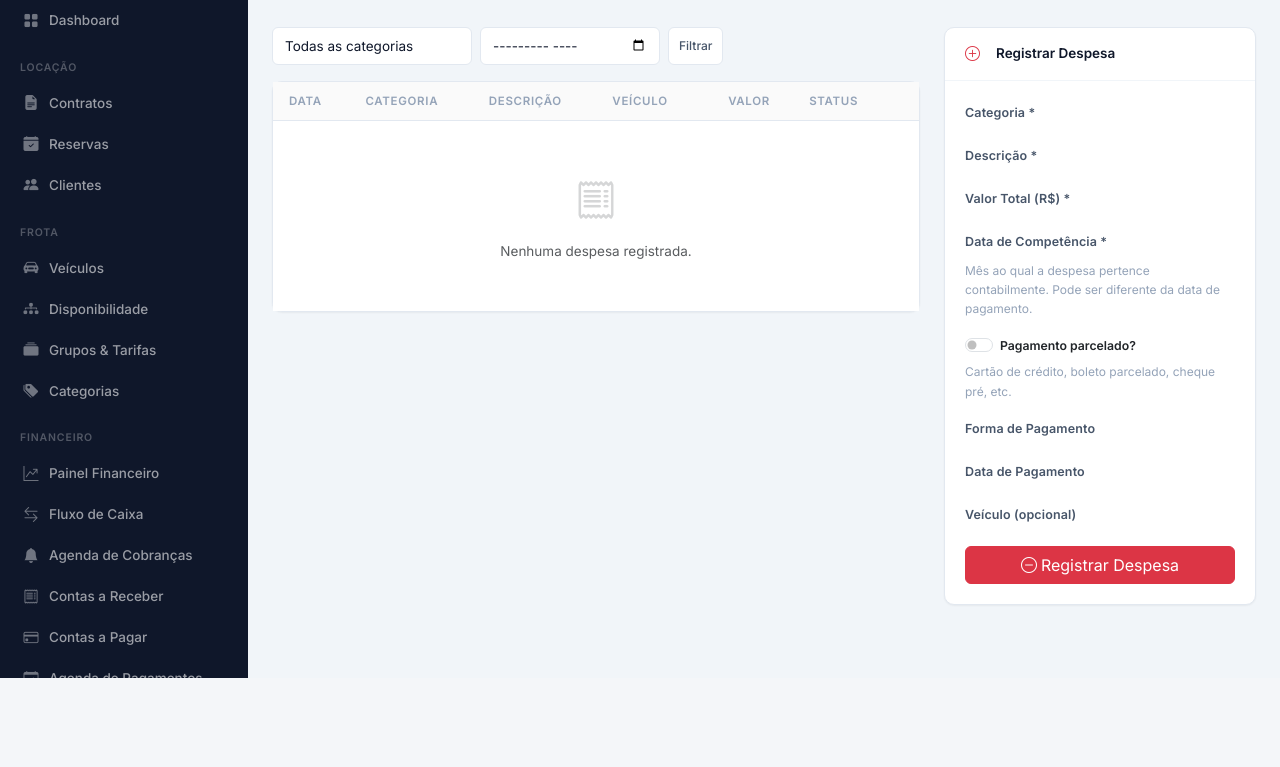
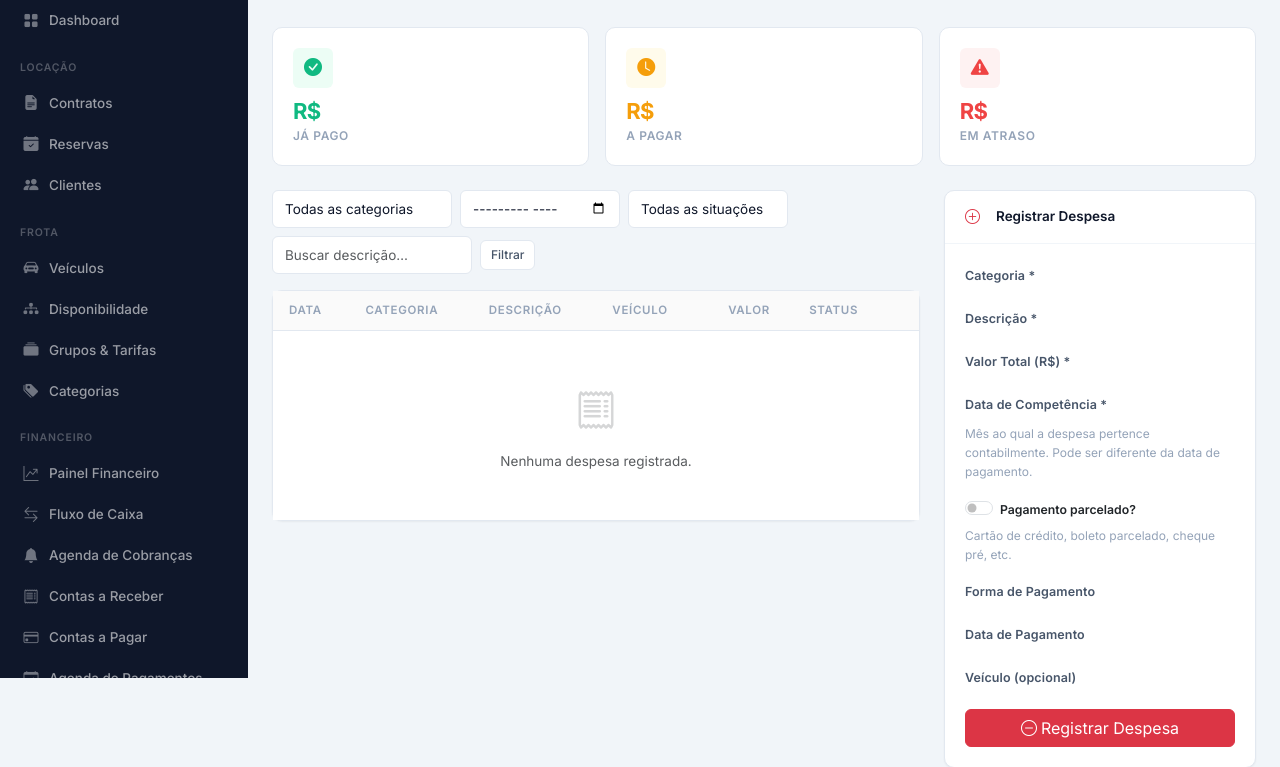
Before and after one commit to leandrolopes100/alugafacil, a Django app: template templates/financeiro/despesas.html in a window 1280 px wide. Shown: the part 122-889 px from the top of the page. Before the commit the page ends 800 px from the top, so only its background shows below. Run offline with Django 5.2, Linux system fonts and the light colour scheme; the template is opened without the code that fills it, so the values that code supplies are empty.

Commit message:
feat: 7 melhorias na listagem de despesas operacionais
1. KPI cards (Ja pago / A pagar / Em atraso) calculados sobre a lista filtrada.
2. Filtro de situacao (pendente / em atraso / quitado) usando Exists annotation.
3. Busca textual por descricao (icontains).
4. Linha em amarelo (table-warning) para despesas com parcelas em atraso.
5. Status consistente: badge verde "Pago" para simples quitadas; badge vermelho
   "Em atraso" + contador parcelas para parceladas; elimina icone ✓ isolado.
6. Forma de pagamento exibida como badge inline na celula de descricao.
7. Botao de acao unificado (bi-eye) para todos os tipos de despesa.

Co-Authored-By: Claude Sonnet 4.6 <noreply@anthropic.com>

```diff
--- a/templates/financeiro/despesas.html
+++ b/templates/financeiro/despesas.html
@@ -17,22 +17,62 @@
   </a>
 </div>
 
+<!-- KPIs -->
+<div class="row g-3 mb-4">
+  <div class="col-sm-4">
+    <div class="kpi-card">
+      <div class="kpi-icon" style="background:var(--success-bg); color:var(--success)">
+        <i class="bi bi-check-circle-fill"></i>
+      </div>
+      <div class="kpi-value" style="font-size:22px; color:var(--success)">R$ {{ kpi_pago|floatformat:2 }}</div>
+      <div class="kpi-label">Já pago</div>
+    </div>
+  </div>
+  <div class="col-sm-4">
+    <div class="kpi-card">
+      <div class="kpi-icon" style="background:var(--warning-bg); color:var(--warning)">
+        <i class="bi bi-clock-fill"></i>
+      </div>
+      <div class="kpi-value" style="font-size:22px; color:var(--warning)">R$ {{ kpi_pendente|floatformat:2 }}</div>
+      <div class="kpi-label">A pagar</div>
+    </div>
+  </div>
+  <div class="col-sm-4">
+    <div class="kpi-card">
+      <div class="kpi-icon" style="background:var(--danger-bg); color:var(--danger)">
+        <i class="bi bi-exclamation-triangle-fill"></i>
+      </div>
+      <div class="kpi-value" style="font-size:22px; color:var(--danger)">R$ {{ kpi_em_atraso|floatformat:2 }}</div>
+      <div class="kpi-label">Em atraso</div>
+    </div>
+  </div>
+</div>
+
 <div class="row g-4">
 
   <!-- Tabela de despesas -->
   <div class="col-lg-8">
     <!-- Filtros -->
-    <form method="get" class="d-flex gap-2 mb-3">
-      <select name="categoria" class="form-select form-select-sm" style="max-width:200px">
+    <form method="get" class="d-flex flex-wrap gap-2 mb-3 align-items-center">
+      <select name="categoria" class="form-select form-select-sm" style="max-width:180px">
         <option value="">Todas as categorias</option>
         {% for valor, rotulo in categorias %}
         <option value="{{ valor }}" {% if request.GET.categoria == valor %}selected{% endif %}>{{ rotulo }}</option>
         {% endfor %}
       </select>
-      <input type="month" name="mes" class="form-control form-control-sm" style="max-width:180px"
+      <input type="month" name="mes" class="form-control form-control-sm" style="max-width:160px"
              value="{{ mes_filtro }}">
+      <select name="situacao" class="form-select form-select-sm" style="max-width:160px">
+        <option value="">Todas as situações</option>
+        <option value="pendente"   {% if situacao_filtro == 'pendente'   %}selected{% endif %}>Pendente</option>
+        <option value="em_atraso"  {% if situacao_filtro == 'em_atraso'  %}selected{% endif %}>Em atraso</option>
+        <option value="quitado"    {% if situacao_filtro == 'quitado'    %}selected{% endif %}>Quitado / Pago</option>
+      </select>
+      <input type="text" name="busca" value="{{ busca }}"
+             class="form-control form-control-sm" style="max-width:200px"
+             placeholder="Buscar descrição…">
       <button type="submit" class="btn btn-sm btn-outline-secondary">Filtrar</button>
-      {% if request.GET.categoria or request.GET.mes %}
+      {% if request.GET.categoria or request.GET.mes or situacao_filtro or busca %}
       <a href="?" class="btn btn-sm btn-outline-danger" title="Limpar filtros"><i class="bi bi-x-lg"></i></a>
       {% endif %}
     </form>
@@ -53,7 +93,7 @@
           </thead>
           <tbody>
             {% for despesa in despesas %}
-            <tr>
+            <tr {% if despesa.tem_atraso %}class="table-warning"{% endif %}>
               <td class="text-muted small">{{ despesa.data_competencia|date:"d/m/Y" }}</td>
               <td><span class="badge bg-secondary-subtle text-secondary border small">{{ despesa.get_categoria_display }}</span></td>
               <td class="small">
@@ -62,23 +102,35 @@
                 <span class="badge bg-primary-subtle text-primary border small ms-1">
                   {{ despesa.numero_parcelas }}x
                 </span>
+                {% endif %}
                 {% if despesa.debito_automatico %}
                 <span class="badge bg-success-subtle text-success border small ms-1" title="Débito automático — parcelas confirmadas automaticamente">
                   <i class="bi bi-lightning-charge-fill"></i>auto
                 </span>
                 {% endif %}
+                {% if despesa.forma_pagamento %}
+                <span class="badge bg-light text-secondary border small ms-1">{{ despesa.get_forma_pagamento_display }}</span>
                 {% endif %}
               </td>
               <td class="small text-muted text-mono">{% if despesa.veiculo %}{{ despesa.veiculo.placa }}{% else %}—{% endif %}</td>
               <td class="text-end fw-semibold text-danger">R$ {{ despesa.valor|floatformat:2 }}</td>
               <td class="text-center">
-                {% if despesa.parcelado %}
+                {% if despesa.tem_atraso %}
+                  <span class="badge bg-danger-subtle text-danger border small">Em atraso</span>
+                  {% if despesa.parcelado %}
+                  {% with prog=despesa.progresso_parcelas %}
+                  {% if prog %}<div class="text-muted" style="font-size:11px; margin-top:2px">{{ prog.0 }}/{{ prog.1 }} pagas</div>{% endif %}
+                  {% endwith %}
+                  {% endif %}
+                {% elif despesa.parcelado %}
                   {% with prog=despesa.progresso_parcelas %}
                   {% if prog %}
                     {% if prog.0 == despesa.numero_parcelas %}
                       <span class="badge bg-success-subtle text-success border small">Quitado</span>
+                    {% elif prog.0 > 0 %}
+                      <span class="badge bg-info-subtle text-info border small">{{ prog.0 }}/{{ prog.1 }} pagas</span>
                     {% else %}
-                      <span class="badge bg-info-subtle text-info border small">{{ prog.0 }}/{{ prog.1 }} pagas</span>
+                      <span class="badge bg-warning-subtle text-warning border small">Pendente</span>
                     {% endif %}
                   {% else %}
                     <span class="badge bg-warning-subtle text-warning border small">Pendente</span>
@@ -86,22 +138,16 @@
                   {% endwith %}
                 {% else %}
                   {% if despesa.pago %}
-                  <i class="bi bi-check-circle-fill text-success"></i>
+                  <span class="badge bg-success-subtle text-success border small">Pago</span>
                   {% else %}
-                  <span class="badge bg-warning text-dark">Pendente</span>
+                  <span class="badge bg-warning-subtle text-warning border small">Pendente</span>
                   {% endif %}
                 {% endif %}
               </td>
               <td class="text-center">
-                {% if despesa.parcelado %}
-                <a href="{% url 'financeiro:despesa-detalhe' despesa.pk %}" class="btn btn-sm btn-outline-primary" title="Ver parcelas">
-                  <i class="bi bi-list-ul"></i>
+                <a href="{% url 'financeiro:despesa-detalhe' despesa.pk %}" class="btn btn-sm btn-outline-primary" title="Ver detalhes">
+                  <i class="bi bi-eye"></i>
                 </a>
-                {% else %}
-                <a href="{% url 'financeiro:despesa-detalhe' despesa.pk %}" class="btn btn-sm btn-outline-secondary" title="Detalhes / Editar">
-                  <i class="bi bi-pencil"></i>
-                </a>
-                {% endif %}
               </td>
             </tr>
             {% empty %}
```
Also changed, not shown: apps/financeiro/views.py (+72 -5 lines).
